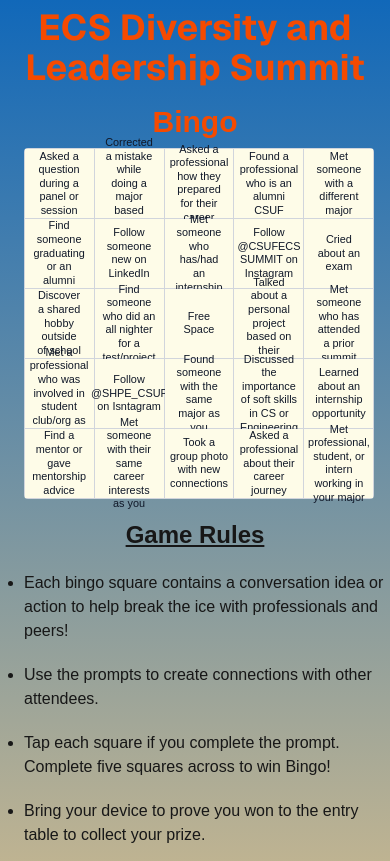
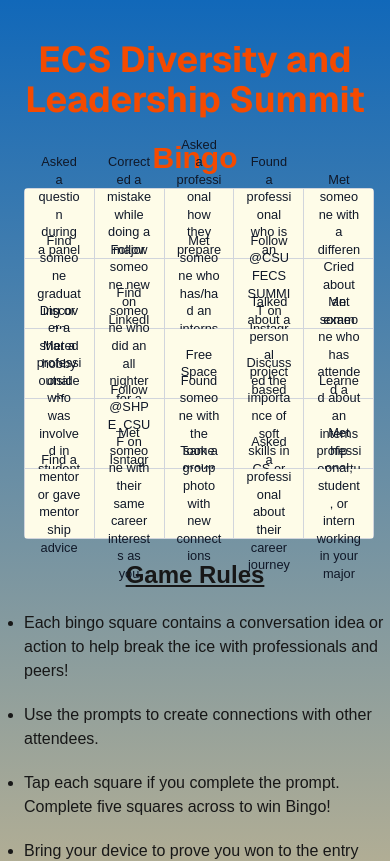
Before and after one commit to ECS-Web-Dev/Bingo_Game_v4, a Next.js app: page / in a window 390 px wide. Shown: the top 861 px of the page. Built offline with nearby package versions, Linux system fonts and the light colour scheme.

Commit message:
Added spacing to Rules and Header. Now trying different strategies to make the text on the bingo card more legible on mobile devices.

```diff
--- a/src/components/Box.js
+++ b/src/components/Box.js
@@ -1,31 +1,60 @@
-"use client";
-
+import { useState, useRef } from 'react';
 import { Check } from 'lucide-react';
 
 export default function Box({ boxId, text, checked, onToggle }) {
+  const [open, setOpen] = useState(false);
+  const timer = useRef(null);
+
+  // --- Long press handlers ---
+  const start = (e) => {
+    e.preventDefault();
+    timer.current = setTimeout(() => setOpen(true), 350); // open modal after 350ms
+  };
+
+  const end = () => {
+    clearTimeout(timer.current);
+  };
+  // ---------------------------
+
   return (
-    <button
+    <>
+      <div
+        role="checkbox"
+        aria-checked={checked}
+        tabIndex={0}
         onClick={() => onToggle(boxId)}
+        onKeyDown={(e) => (e.key === 'Enter' || e.key === ' ') && onToggle(boxId)}
+        onPointerDown={start}
+        onPointerUp={end}
+        onPointerLeave={end}
+        onContextMenu={(e) => e.preventDefault()}
         className={`relative w-full h-full flex items-center justify-center text-center
-                  p-2 sm:p-3 md:p-4 select-none transition-colors
+                    p-2 sm:p-3 md:p-4 select-none transition-colors cursor-pointer
                     ${checked ? "bg-amber-200 text-black" : "bg-yellow-50 text-gray-900"}`}
       >
-      {checked && (
-        <Check
-          className="absolute top-1 right-1 w-4 h-4 sm:w-5 sm:h-5 opacity-90"
-        />
-      )}
-      <span
-        className="
-          block
-          whitespace-normal break-words
-          leading-tight
-          px-1
-          text-[clamp(0.68rem,2.2vw,1rem)]
-        "
-      >
+        {checked && <Check className="absolute top-1 right-1 w-4 h-4 sm:w-5 sm:h-5 opacity-90" />}
+
+        <span className="block whitespace-normal break-words leading-snug px-1 text-[clamp(0.8rem,2.6vw,1rem)] line-clamp-3">
           {text}
         </span>
+      </div>
+
+      {open && (
+        <div className="fixed inset-0 z-50 flex items-end sm:items-center justify-center bg-black/40">
+          <div className="w-full sm:w-auto sm:max-w-lg bg-white rounded-t-2xl sm:rounded-2xl p-5">
+            <div className="text-lg sm:text-xl font-semibold mb-3 text-center">{text}</div>
+            <div className="flex justify-center gap-2">
+              <button
+                type="button"
+                className="px-4 py-2 rounded bg-blue-600 text-white"
+                onClick={() => setOpen(false)}
+              >
+                Close
               </button>
+            </div>
+          </div>
+        </div>
+      )}
+    </>
   );
 }
--- a/src/components/Header.js
+++ b/src/components/Header.js
@@ -6,10 +6,10 @@ const geist = Geist({ subsets: ['latin'] });
 function Header() {
   return (
     <main>
-      <h1 className={`${geist.className} m-0 py-2 text-center text-4xl text-orange-600 font-bold`}>
+      <h1 className={`${geist.className} mt-8 py-2 text-center text-4xl text-orange-600 font-bold`}>
       ECS Diversity and Leadership Summit
       </h1>
-        <h2 className ="m-0 py-2 text-center text-3xl text-orange-600 font-bold">Bingo</h2>
+        <h2 className ="m-0 py-3 text-center text-3xl text-orange-600 font-bold">Bingo</h2>
     </main>
   )
 }
--- a/src/components/Rules.js
+++ b/src/components/Rules.js
@@ -2,7 +2,7 @@
 
 function Rules() {
   return (
-    <main>
+    <main className="pb-10">
       <h3 className ="m-0 py-5 text-center font-bold text-2xl underline">Game Rules</h3>
       <ul className="mx-auto w-full max-w-xl list-disc pl-6 space-y-5">
         <li>Each bingo square contains a conversation idea or action to help break the ice with professionals and peers!</li>
```
Lines whose indentation alone changed are shown as unchanged.
